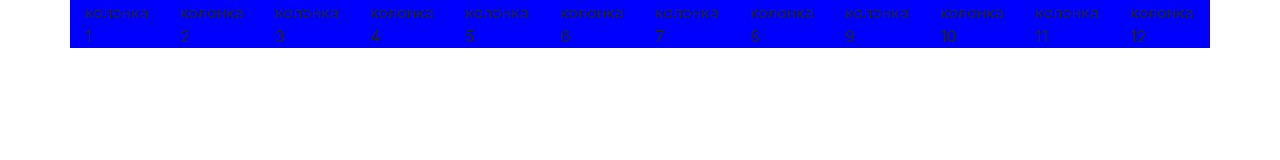
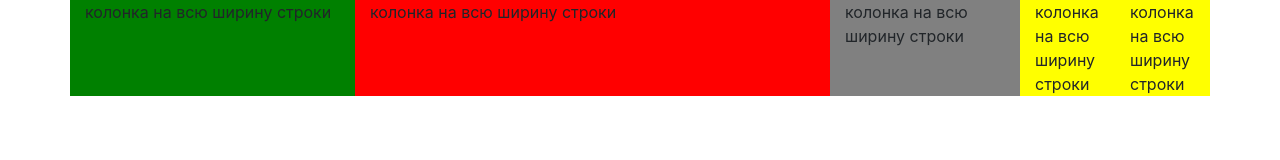
Before and after one commit to zip1982b/bootstrap_prj, a plain HTML site: page index.html in a window 1280 px wide. Drawn offline with nearby package versions, Linux system fonts and the light colour scheme.

Commit message:
test grid in bootstrap - 12 column

```diff
--- a/css/main.css
+++ b/css/main.css
@@ -23,3 +23,23 @@
 	background: blue;
 
 }
+
+.col-3 {
+	background: green;
+
+}
+
+.col-5 {
+	background: red;
+
+}
+
+.col-2 {
+	background: gray;
+
+}
+
+.col-1 {
+	background: yellow;
+
+}
--- a/index.html
+++ b/index.html
@@ -15,18 +15,12 @@
 <body>
 	<div class="container">
 		<div class="row">
-		<div class="col-1">колонка 1</div>
-		<div class="col-1">колонка 2</div>
-		<div class="col-1">колонка 3</div>
-		<div class="col-1">колонка 4</div>
-		<div class="col-1">колонка 5</div>
-		<div class="col-1">колонка 6</div>
-		<div class="col-1">колонка 7</div>
-		<div class="col-1">колонка 8</div>
-		<div class="col-1">колонка 9</div>
-		<div class="col-1">колонка 10</div>
-		<div class="col-1">колонка 11</div>
-		<div class="col-1">колонка 12</div>
+			<!-- итого не больше 12 колонок -->
+		<div class="col-3">колонка на всю ширину строки</div>
+		<div class="col-5">колонка на всю ширину строки</div>
+		<div class="col-2">колонка на всю ширину строки</div>
+		<div class="col-1">колонка на всю ширину строки</div>
+		<div class="col-1">колонка на всю ширину строки</div>
 		</div>
 	</div>
 
```
